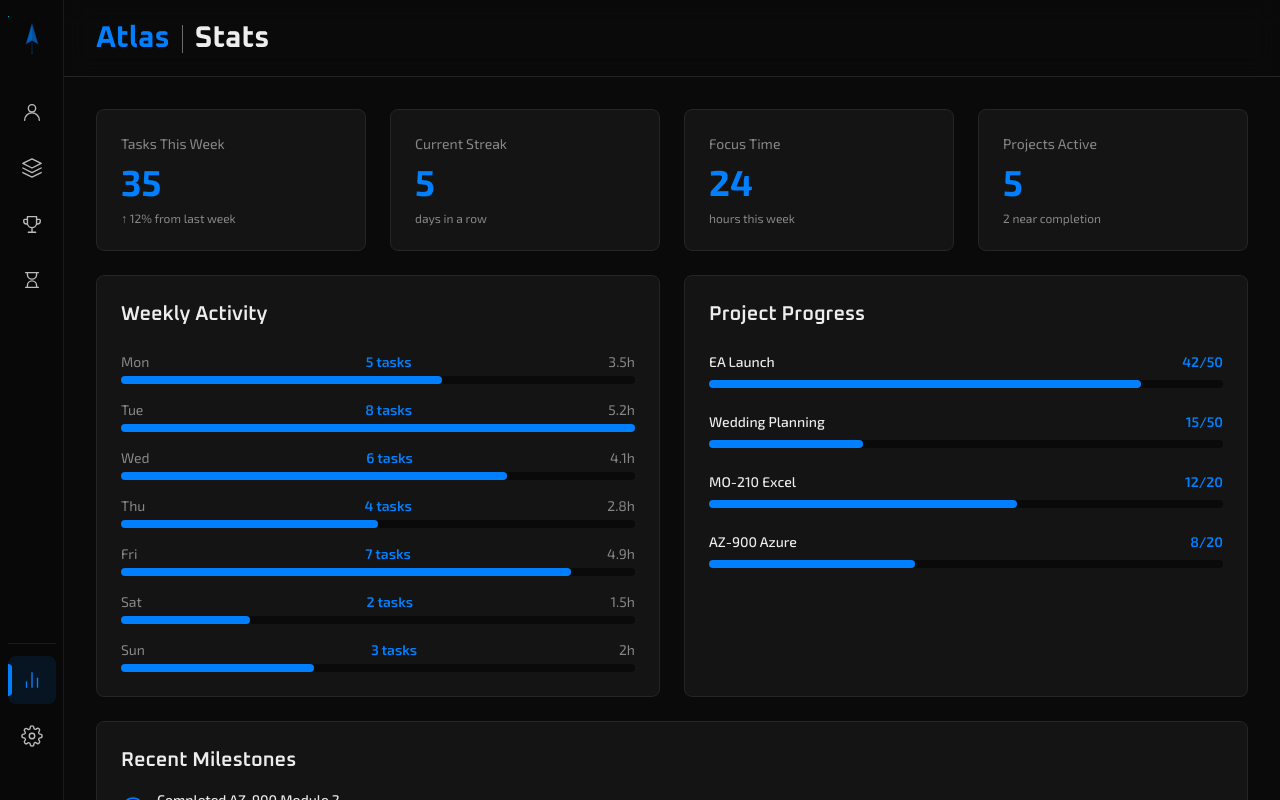
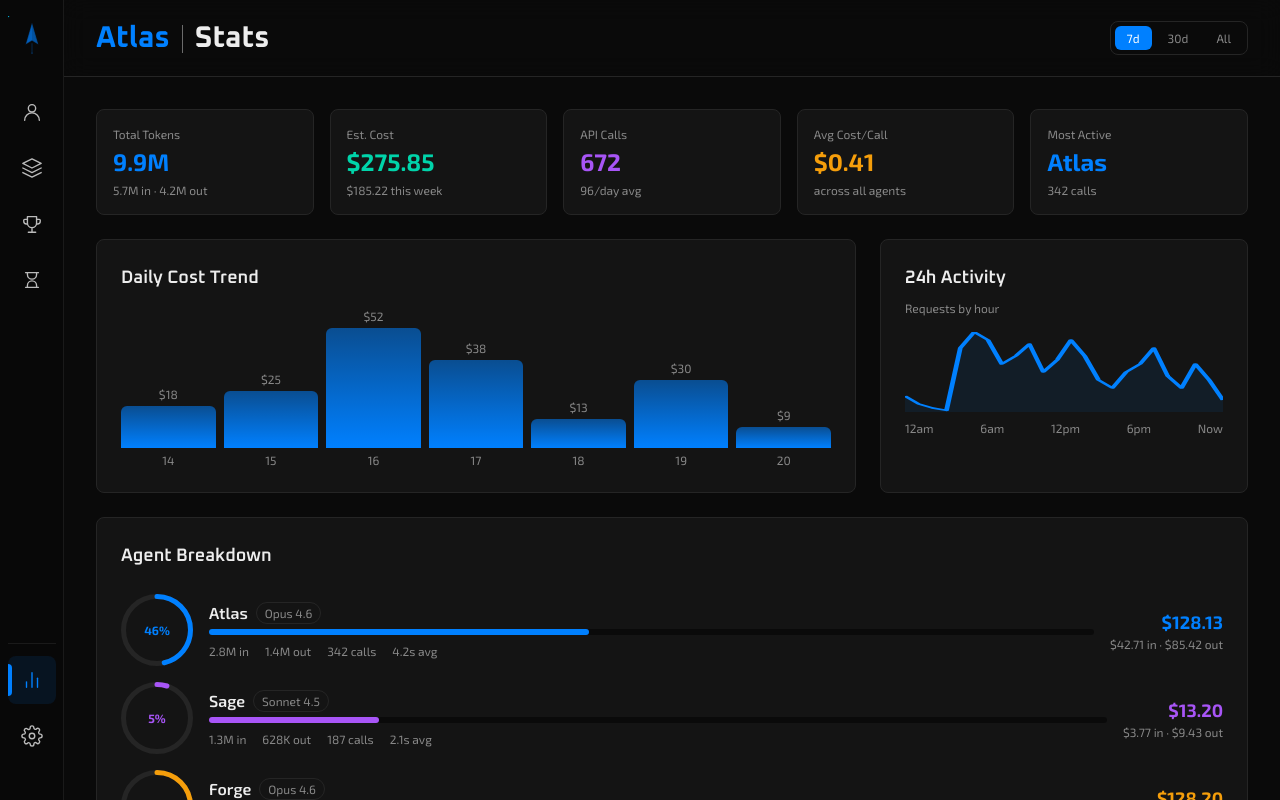
Before and after one commit to atlasbotadmin/mission-control, a Next.js app: page /stats in a window 1280 px wide. Built offline with nearby package versions, Linux system fonts and the light colour scheme.

Commit message:
stats: reinvent page with token usage, costs, agent breakdown, sparklines

```diff
--- a/app/stats/page.tsx
+++ b/app/stats/page.tsx
@@ -1,136 +1,259 @@
 'use client';
+import { useState } from 'react';
+import { motion } from 'framer-motion';
 import PageHeader from '../components/PageHeader';
 
-export default function StatsPage() {
-  const weeklyStats = [
-    { day: 'Mon', tasks: 5, hours: 3.5 },
-    { day: 'Tue', tasks: 8, hours: 5.2 },
-    { day: 'Wed', tasks: 6, hours: 4.1 },
-    { day: 'Thu', tasks: 4, hours: 2.8 },
-    { day: 'Fri', tasks: 7, hours: 4.9 },
-    { day: 'Sat', tasks: 2, hours: 1.5 },
-    { day: 'Sun', tasks: 3, hours: 2.0 },
+// Mock data — will be replaced with live API data
+const agents = [
+  { name: 'Atlas', model: 'Opus 4.6', color: '#0080FF', inputTokens: 2_847_320, outputTokens: 1_423_660, calls: 342, avgResponseMs: 4200, costIn: 42.71, costOut: 85.42 },
+  { name: 'Sage', model: 'Sonnet 4.5', color: '#A855F7', inputTokens: 1_256_800, outputTokens: 628_400, calls: 187, avgResponseMs: 2100, costIn: 3.77, costOut: 9.43 },
+  { name: 'Forge', model: 'Opus 4.6', color: '#F59E0B', inputTokens: 982_140, outputTokens: 1_891_230, calls: 56, avgResponseMs: 8400, costIn: 14.73, costOut: 113.47 },
+  { name: 'Harvest', model: 'Sonnet 4.5', color: '#00d4aa', inputTokens: 412_600, outputTokens: 206_300, calls: 64, avgResponseMs: 1800, costIn: 1.24, costOut: 3.09 },
+  { name: 'Voyage', model: 'Sonnet 4.5', color: '#EC4899', inputTokens: 189_400, outputTokens: 94_700, calls: 23, avgResponseMs: 2300, costIn: 0.57, costOut: 1.42 },
 ];
 
-  const projectStats = [
-    { name: 'EA Launch', completed: 42, total: 50 },
-    { name: 'Wedding Planning', completed: 15, total: 50 },
-    { name: 'MO-210 Excel', completed: 12, total: 20 },
-    { name: 'AZ-900 Azure', completed: 8, total: 20 },
+const dailyCosts = [
+  { day: 'Feb 14', cost: 18.42 },
+  { day: 'Feb 15', cost: 24.67 },
+  { day: 'Feb 16', cost: 52.31 },
+  { day: 'Feb 17', cost: 38.19 },
+  { day: 'Feb 18', cost: 12.84 },
+  { day: 'Feb 19', cost: 29.56 },
+  { day: 'Feb 20', cost: 9.23 },
 ];
 
-  const maxTasks = Math.max(...weeklyStats.map(s => s.tasks));
+const hourlySpark = [0.2, 0.1, 0.05, 0.02, 0.8, 1.0, 0.9, 0.6, 0.7, 0.85, 0.5, 0.65, 0.9, 0.7, 0.4, 0.3, 0.5, 0.6, 0.8, 0.45, 0.3, 0.6, 0.4, 0.15];
+
+const totalInput = agents.reduce((s, a) => s + a.inputTokens, 0);
+const totalOutput = agents.reduce((s, a) => s + a.outputTokens, 0);
+const totalCost = agents.reduce((s, a) => s + a.costIn + a.costOut, 0);
+const totalCalls = agents.reduce((s, a) => s + a.calls, 0);
+const avgCostPerConvo = totalCost / totalCalls;
+const weekCost = dailyCosts.reduce((s, d) => s + d.cost, 0);
+const maxDailyCost = Math.max(...dailyCosts.map(d => d.cost));
+
+function formatTokens(n: number): string {
+  if (n >= 1_000_000) return (n / 1_000_000).toFixed(1) + 'M';
+  if (n >= 1_000) return (n / 1_000).toFixed(0) + 'K';
+  return n.toString();
+}
+
+function ProgressRing({ percent, color, size = 72, stroke = 5 }: { percent: number; color: string; size?: number; stroke?: number }) {
+  const r = (size - stroke) / 2;
+  const circ = 2 * Math.PI * r;
+  const offset = circ - (percent / 100) * circ;
+  return (
+    <svg width={size} height={size} className="transform -rotate-90">
+      <circle cx={size / 2} cy={size / 2} r={r} fill="none" stroke="#252525" strokeWidth={stroke} />
+      <motion.circle
+        cx={size / 2} cy={size / 2} r={r} fill="none" stroke={color} strokeWidth={stroke}
+        strokeLinecap="round" strokeDasharray={circ}
+        initial={{ strokeDashoffset: circ }}
+        animate={{ strokeDashoffset: offset }}
+        transition={{ duration: 1.2, ease: 'easeOut' }}
+      />
+    </svg>
+  );
+}
+
+function Sparkline({ data, color, height = 32 }: { data: number[]; color: string; height?: number }) {
+  const w = 100;
+  const points = data.map((v, i) => `${(i / (data.length - 1)) * w},${height - v * height}`).join(' ');
+  return (
+    <svg viewBox={`0 0 ${w} ${height}`} className="w-full" style={{ height }} preserveAspectRatio="none">
+      <polyline points={points} fill="none" stroke={color} strokeWidth="1.5" strokeLinejoin="round" />
+      <polyline points={`0,${height} ${points} ${w},${height}`} fill={`${color}15`} stroke="none" />
+    </svg>
+  );
+}
+
+export default function StatsPage() {
+  const [timeRange, setTimeRange] = useState<'7d' | '30d' | 'all'>('7d');
+  const mostActive = [...agents].sort((a, b) => b.calls - a.calls)[0];
+  const heaviestOutput = [...agents].sort((a, b) => b.outputTokens - a.outputTokens)[0];
 
   return (
     <div className="min-h-screen bg-background">
-      <PageHeader title="Stats" />
+      <PageHeader title="Stats" right={
+        <div className="flex gap-1 bg-background border border-border rounded-lg p-1">
+          {(['7d', '30d', 'all'] as const).map(r => (
+            <button key={r} onClick={() => setTimeRange(r)}
+              className={`px-3 py-1 text-xs rounded-md transition-all ${timeRange === r ? 'bg-accent text-white' : 'text-muted hover:text-text'}`}>
+              {r === 'all' ? 'All' : r}
+            </button>
+          ))}
+        </div>
+      } />
+
       <div className="max-w-7xl mx-auto space-y-6 p-4 md:p-8">
 
-        {/* Overview Cards */}
-        <div className="grid grid-cols-1 md:grid-cols-2 lg:grid-cols-4 gap-6">
-          <div className="bg-card border border-border rounded-lg p-6">
-            <div className="text-sm text-muted mb-2">Tasks This Week</div>
-            <div className="text-4xl font-bold text-accent">35</div>
-            <div className="text-xs text-muted mt-2">↑ 12% from last week</div>
+        {/* Top KPI Cards */}
+        <div className="grid grid-cols-2 lg:grid-cols-5 gap-4">
+          {[
+            { label: 'Total Tokens', value: formatTokens(totalInput + totalOutput), sub: `${formatTokens(totalInput)} in · ${formatTokens(totalOutput)} out`, color: '#0080FF' },
+            { label: 'Est. Cost', value: `$${totalCost.toFixed(2)}`, sub: `$${weekCost.toFixed(2)} this week`, color: '#00d4aa' },
+            { label: 'API Calls', value: totalCalls.toString(), sub: `${(totalCalls / 7).toFixed(0)}/day avg`, color: '#A855F7' },
+            { label: 'Avg Cost/Call', value: `$${avgCostPerConvo.toFixed(2)}`, sub: 'across all agents', color: '#F59E0B' },
+            { label: 'Most Active', value: mostActive.name, sub: `${mostActive.calls} calls`, color: mostActive.color },
+          ].map((kpi, i) => (
+            <motion.div key={i} initial={{ opacity: 0, y: 12 }} animate={{ opacity: 1, y: 0 }} transition={{ delay: i * 0.08 }}
+              className="bg-card border border-border rounded-lg p-4">
+              <div className="text-xs text-muted mb-1">{kpi.label}</div>
+              <div className="text-2xl font-bold" style={{ color: kpi.color }}>{kpi.value}</div>
+              <div className="text-xs text-muted mt-1">{kpi.sub}</div>
+            </motion.div>
+          ))}
         </div>
 
-          <div className="bg-card border border-border rounded-lg p-6">
-            <div className="text-sm text-muted mb-2">Current Streak</div>
-            <div className="text-4xl font-bold text-accent">5</div>
-            <div className="text-xs text-muted mt-2">days in a row</div>
-          </div>
-
-          <div className="bg-card border border-border rounded-lg p-6">
-            <div className="text-sm text-muted mb-2">Focus Time</div>
-            <div className="text-4xl font-bold text-accent">24</div>
-            <div className="text-xs text-muted mt-2">hours this week</div>
-          </div>
-
-          <div className="bg-card border border-border rounded-lg p-6">
-            <div className="text-sm text-muted mb-2">Projects Active</div>
-            <div className="text-4xl font-bold text-accent">5</div>
-            <div className="text-xs text-muted mt-2">2 near completion</div>
-          </div>
-        </div>
-
-        <div className="grid grid-cols-1 lg:grid-cols-2 gap-6">
-          {/* Weekly Activity Chart */}
-          <div className="bg-card border border-border rounded-lg p-6">
-            <h2 className="text-xl font-semibold mb-6">Weekly Activity</h2>
-            <div className="space-y-4">
-              {weeklyStats.map((stat, i) => (
-                <div key={i}>
-                  <div className="flex items-center justify-between text-sm mb-1">
-                    <span className="text-muted w-12">{stat.day}</span>
-                    <span className="text-accent font-semibold">{stat.tasks} tasks</span>
-                    <span className="text-muted">{stat.hours}h</span>
-                  </div>
-                  <div className="w-full bg-background rounded-full h-2">
-                    <div
-                      className="bg-accent h-2 rounded-full transition-all"
-                      style={{ width: `${(stat.tasks / maxTasks) * 100}%` }}
-                    ></div>
-                  </div>
+        {/* Daily Cost Trend + 24h Activity */}
+        <div className="grid grid-cols-1 lg:grid-cols-3 gap-6">
+          <div className="lg:col-span-2 bg-card border border-border rounded-lg p-6">
+            <h2 className="text-lg font-semibold mb-4">Daily Cost Trend</h2>
+            <div className="flex items-end gap-2" style={{ height: 160 }}>
+              {dailyCosts.map((d, i) => (
+                <div key={i} className="flex-1 flex flex-col items-center gap-1">
+                  <div className="text-xs text-muted">${d.cost.toFixed(0)}</div>
+                  <motion.div
+                    className="w-full rounded-t-md"
+                    style={{ background: `linear-gradient(to top, #0080FF, #0080FF88)` }}
+                    initial={{ height: 0 }}
+                    animate={{ height: `${(d.cost / maxDailyCost) * 120}px` }}
+                    transition={{ duration: 0.6, delay: i * 0.08 }}
+                  />
+                  <div className="text-xs text-muted">{d.day.split(' ')[1]}</div>
                 </div>
               ))}
             </div>
           </div>
 
-          {/* Project Progress */}
           <div className="bg-card border border-border rounded-lg p-6">
-            <h2 className="text-xl font-semibold mb-6">Project Progress</h2>
-            <div className="space-y-6">
-              {projectStats.map((project, i) => (
-                <div key={i}>
-                  <div className="flex items-center justify-between text-sm mb-2">
-                    <span className="font-medium">{project.name}</span>
-                    <span className="text-accent font-semibold">
-                      {project.completed}/{project.total}
-                    </span>
-                  </div>
-                  <div className="w-full bg-background rounded-full h-2">
-                    <div
-                      className="bg-accent h-2 rounded-full transition-all"
-                      style={{ width: `${(project.completed / project.total) * 100}%` }}
-                    ></div>
-                  </div>
-                </div>
-              ))}
+            <h2 className="text-lg font-semibold mb-2">24h Activity</h2>
+            <p className="text-xs text-muted mb-4">Requests by hour</p>
+            <Sparkline data={hourlySpark} color="#0080FF" height={80} />
+            <div className="flex justify-between text-xs text-muted mt-2">
+              <span>12am</span><span>6am</span><span>12pm</span><span>6pm</span><span>Now</span>
             </div>
           </div>
         </div>
 
-        {/* Recent Milestones */}
+        {/* Agent Breakdown */}
         <div className="bg-card border border-border rounded-lg p-6">
-          <h2 className="text-xl font-semibold mb-4">Recent Milestones</h2>
-          <div className="space-y-3">
-            <div className="flex items-center gap-3 text-sm">
-              <svg width="24" height="24" viewBox="0 0 24 24" fill="none" stroke="#0080FF" strokeWidth="1.5" strokeLinecap="round" strokeLinejoin="round"><circle cx="12" cy="12" r="10" /><circle cx="12" cy="12" r="6" /><circle cx="12" cy="12" r="2" /></svg>
-              <div>
-                <div className="font-medium">Completed AZ-900 Module 2</div>
-                <div className="text-muted text-xs">Feb 15, 2026</div>
+          <h2 className="text-lg font-semibold mb-6">Agent Breakdown</h2>
+          <div className="space-y-4">
+            {agents.map((agent, i) => {
+              const agentTotal = agent.costIn + agent.costOut;
+              const costPct = (agentTotal / totalCost) * 100;
+              const tokenPct = ((agent.inputTokens + agent.outputTokens) / (totalInput + totalOutput)) * 100;
+              return (
+                <motion.div key={i} initial={{ opacity: 0, x: -12 }} animate={{ opacity: 1, x: 0 }} transition={{ delay: i * 0.1 }}
+                  className="flex items-center gap-4">
+                  {/* Agent ring */}
+                  <div className="relative flex-shrink-0">
+                    <ProgressRing percent={costPct} color={agent.color} />
+                    <div className="absolute inset-0 flex items-center justify-center text-xs font-bold" style={{ color: agent.color }}>
+                      {costPct.toFixed(0)}%
                     </div>
                   </div>
-            <div className="flex items-center gap-3 text-sm">
-              <span className="text-accent text-2xl">🏆</span>
-              <div>
-                <div className="font-medium">5-day streak achieved</div>
-                <div className="text-muted text-xs">Feb 16, 2026</div>
+
+                  {/* Info */}
+                  <div className="flex-1 min-w-0">
+                    <div className="flex items-center gap-2 mb-1">
+                      <span className="font-semibold">{agent.name}</span>
+                      <span className="text-xs text-muted px-2 py-0.5 rounded-full border border-border">{agent.model}</span>
+                    </div>
+                    <div className="w-full bg-background rounded-full h-1.5 mb-2">
+                      <motion.div className="h-1.5 rounded-full" style={{ backgroundColor: agent.color }}
+                        initial={{ width: 0 }} animate={{ width: `${tokenPct}%` }}
+                        transition={{ duration: 0.8, delay: i * 0.1 }} />
+                    </div>
+                    <div className="flex gap-4 text-xs text-muted">
+                      <span>{formatTokens(agent.inputTokens)} in</span>
+                      <span>{formatTokens(agent.outputTokens)} out</span>
+                      <span>{agent.calls} calls</span>
+                      <span>{(agent.avgResponseMs / 1000).toFixed(1)}s avg</span>
                     </div>
                   </div>
-            <div className="flex items-center gap-3 text-sm">
-              <span className="text-accent text-2xl">✅</span>
-              <div>
-                <div className="font-medium">EA Launch 85% complete</div>
-                <div className="text-muted text-xs">Feb 14, 2026</div>
+
+                  {/* Cost */}
+                  <div className="text-right flex-shrink-0">
+                    <div className="text-lg font-bold" style={{ color: agent.color }}>${agentTotal.toFixed(2)}</div>
+                    <div className="text-xs text-muted">${agent.costIn.toFixed(2)} in · ${agent.costOut.toFixed(2)} out</div>
+                  </div>
+                </motion.div>
+              );
+            })}
           </div>
         </div>
-            <div className="flex items-center gap-3 text-sm">
-              <span className="text-accent text-2xl">📚</span>
+
+        {/* Bottom row: Model Split + Fun Stats */}
+        <div className="grid grid-cols-1 lg:grid-cols-2 gap-6">
+          {/* Model Cost Split */}
+          <div className="bg-card border border-border rounded-lg p-6">
+            <h2 className="text-lg font-semibold mb-4">Cost by Model</h2>
+            {(() => {
+              const opus = agents.filter(a => a.model.includes('Opus'));
+              const sonnet = agents.filter(a => a.model.includes('Sonnet'));
+              const opusCost = opus.reduce((s, a) => s + a.costIn + a.costOut, 0);
+              const sonnetCost = sonnet.reduce((s, a) => s + a.costIn + a.costOut, 0);
+              const opusPct = (opusCost / totalCost) * 100;
+              return (
+                <div className="space-y-6">
+                  {/* Stacked bar */}
+                  <div className="w-full h-8 rounded-lg overflow-hidden flex">
+                    <motion.div style={{ backgroundColor: '#0080FF' }} className="h-full flex items-center justify-center text-xs font-bold"
+                      initial={{ width: 0 }} animate={{ width: `${opusPct}%` }} transition={{ duration: 1 }}>
+                      {opusPct.toFixed(0)}%
+                    </motion.div>
+                    <motion.div style={{ backgroundColor: '#A855F7' }} className="h-full flex items-center justify-center text-xs font-bold"
+                      initial={{ width: 0 }} animate={{ width: `${100 - opusPct}%` }} transition={{ duration: 1, delay: 0.2 }}>
+                      {(100 - opusPct).toFixed(0)}%
+                    </motion.div>
+                  </div>
+                  <div className="grid grid-cols-2 gap-4">
                     <div>
-                <div className="font-medium">Last weekly review completed</div>
-                <div className="text-muted text-xs">Feb 7, 2026</div>
+                      <div className="flex items-center gap-2 mb-1">
+                        <div className="w-3 h-3 rounded-full" style={{ backgroundColor: '#0080FF' }} />
+                        <span className="text-sm font-medium">Opus 4.6</span>
                       </div>
+                      <div className="text-2xl font-bold text-accent">${opusCost.toFixed(2)}</div>
+                      <div className="text-xs text-muted">{opus.length} agents · {opus.reduce((s, a) => s + a.calls, 0)} calls</div>
+                    </div>
+                    <div>
+                      <div className="flex items-center gap-2 mb-1">
+                        <div className="w-3 h-3 rounded-full" style={{ backgroundColor: '#A855F7' }} />
+                        <span className="text-sm font-medium">Sonnet 4.5</span>
+                      </div>
+                      <div className="text-2xl font-bold" style={{ color: '#A855F7' }}>${sonnetCost.toFixed(2)}</div>
+                      <div className="text-xs text-muted">{sonnet.length} agents · {sonnet.reduce((s, a) => s + a.calls, 0)} calls</div>
+                    </div>
+                  </div>
+                </div>
+              );
+            })()}
+          </div>
+
+          {/* Fun / Insight Stats */}
+          <div className="bg-card border border-border rounded-lg p-6">
+            <h2 className="text-lg font-semibold mb-4">Insights</h2>
+            <div className="space-y-4">
+              {[
+                { icon: '🏋️', label: 'Heaviest Output', value: heaviestOutput.name, detail: `${formatTokens(heaviestOutput.outputTokens)} tokens generated` },
+                { icon: '⚡', label: 'Fastest Agent', value: 'Harvest', detail: '1.8s average response' },
+                { icon: '💰', label: 'Best Value', value: 'Harvest', detail: `$${((agents[3].costIn + agents[3].costOut) / agents[3].calls).toFixed(2)}/call` },
+                { icon: '📊', label: 'Input:Output Ratio', value: `${(totalInput / totalOutput).toFixed(1)}:1`, detail: 'across all agents' },
+                { icon: '🔥', label: 'Peak Day', value: 'Feb 16', detail: `$52.31 — launch day` },
+                { icon: '📉', label: 'Cheapest Day', value: 'Feb 20', detail: '$9.23 so far today' },
+              ].map((stat, i) => (
+                <motion.div key={i} initial={{ opacity: 0 }} animate={{ opacity: 1 }} transition={{ delay: 0.5 + i * 0.08 }}
+                  className="flex items-center gap-3">
+                  <span className="text-xl">{stat.icon}</span>
+                  <div className="flex-1">
+                    <div className="text-xs text-muted">{stat.label}</div>
+                    <div className="font-semibold">{stat.value}</div>
+                  </div>
+                  <div className="text-xs text-muted text-right">{stat.detail}</div>
+                </motion.div>
+              ))}
             </div>
           </div>
         </div>
```
Lines whose indentation alone changed are shown as unchanged.
